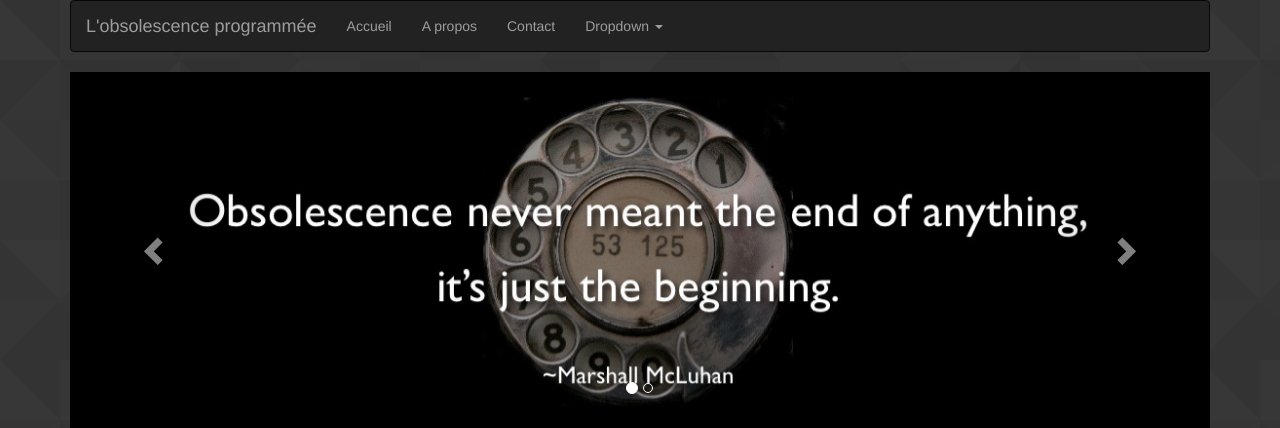
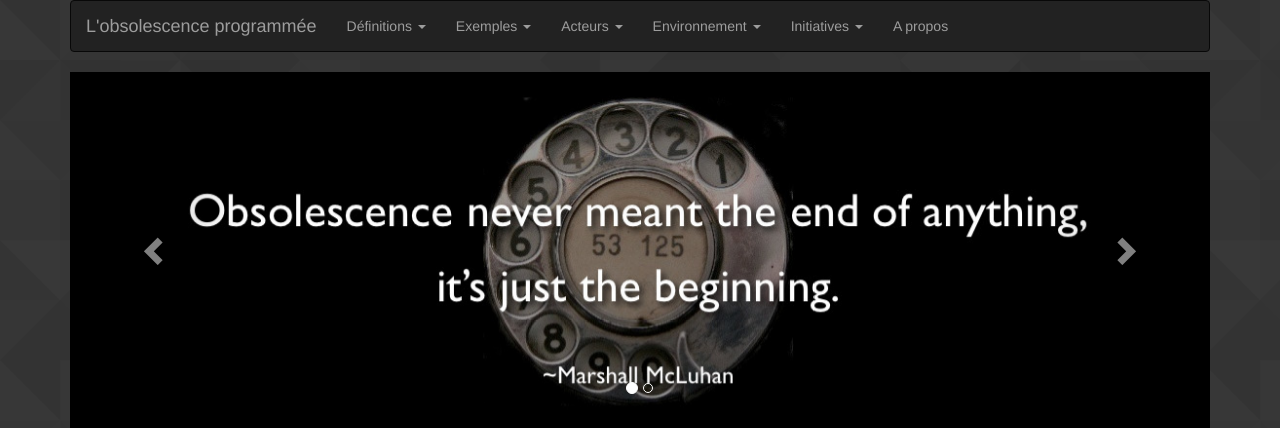
Before and after one commit to Entilore/Mono, a PHP site: page /index.php in a window 1280 px wide. Shown: the top 428 px of the page. Run offline with PHP 8.4, Linux system fonts and the light colour scheme; some libraries are stand-ins or nearby versions.

Commit message:
changement du menu(non final)

```diff
--- a/Website/header_navbar.php
+++ b/Website/header_navbar.php
@@ -40,21 +40,64 @@
             </div>
             <div id="navbar" class="navbar-collapse collapse">
               <ul class="nav navbar-nav">
-                <li><a href="#home" >Accueil</a></li>
-                <li><a href="#about">A propos</a></li>
-                <li><a href="#contact" class="text-right">Contact</a></li>
+
+                <!-- Définitions ================================================== -->
                 <li class="dropdown">
-                  <a href="#" class="dropdown-toggle" data-toggle="dropdown" role="button" aria-expanded="false">Dropdown <span class="caret"></span></a>
+                  <a href="#" class="dropdown-toggle" data-toggle="dropdown" role="button" aria-expanded="false">Définitions <span class="caret"></span></a>
                   <ul class="dropdown-menu" role="menu">
-                    <li><a href="#">Action</a></li>
-                    <li><a href="#">Another action</a></li>
-                    <li><a href="#">Something else here</a></li>
-                    <li class="divider"></li>
-                    <li class="dropdown-header">Nav header</li>
-                    <li><a href="#">Separated link</a></li>
-                    <li><a href="#">One more separated link</a></li>
+                    <li><a href="#">Obsolescence programmée</a></li>
+                    <li><a href="#">Démarche mercatique</a></li>
+                    <li><a href="#">Qualité</a></li>
                   </ul>
                 </li>
+
+                <!-- Exemples d'OP ================================================== -->
+                <li class="dropdown">
+                  <a href="#" class="dropdown-toggle" data-toggle="dropdown" role="button" aria-expanded="false">Exemples <span class="caret"></span></a>
+                  <ul class="dropdown-menu" role="menu">
+                      <li><a href="#">Imprimantes</a></li>
+                      <li><a href="#">Produits Apple</a></li>
+                      <li><a href="#">Ampoules</a></li>
+                      <li><a href="#">Bas Nylon</a></li>
+                      <li><a href="#">Modèle de Détroit</a></li>
+                  </ul>
+                </li>
+                <!-- Les Acteurs ================================================== -->
+                <li class="dropdown">
+                  <a href="#" class="dropdown-toggle" data-toggle="dropdown" role="button" aria-expanded="false">Acteurs <span class="caret"></span></a>
+                  <ul class="dropdown-menu" role="menu">
+
+                    <li class="dropdown-header">Ceux qui dément </li>
+                    <li><a href="#">Alexandre Delaigue</a></li>
+                    <li class="divider"></li>
+                    <li class="dropdown-header"> </li>
+                    <li><a href="#">Serge Latouche</a></li>
+                    <li><a href="#">Le consommateur</a></li>
+
+                  </ul>
+                </li>
+                <!--  Environnement ================================================== -->
+                <li class="dropdown">
+                  <a href="#" class="dropdown-toggle" data-toggle="dropdown" role="button" aria-expanded="false">Environnement <span class="caret"></span></a>
+                  <ul class="dropdown-menu" role="menu">
+                    <li><a href="#">Epuisement des ressourses</a></li>
+                    <li><a href="#">LCD/TRANSPORT/RECHAUFFEMENT FIXME</a></li>
+                    <li><a href="#">Déchets et surproduction</a></li>
+                    <li><a href="#">Economie circulaire</a></li>
+                    <li><a href="#">Loi sur transition énergétique</a></li>
+                  </ul>
+                </li>
+                <!--  Initiaties ================================================== -->
+                <li class="dropdown">
+                  <a href="#" class="dropdown-toggle" data-toggle="dropdown" role="button" aria-expanded="false">Initiatives <span class="caret"></span></a>
+                  <ul class="dropdown-menu" role="menu">
+                    <li><a href="#">Projet Ara, Phoneblocks</a></li>
+                    <li><a href="#">Association, sites de réparation</a></li>
+                  </ul>
+                </li>
+
+                <li><a href="#about">A propos</a></li>
+
               </ul>
             </div>
           </div>
```
